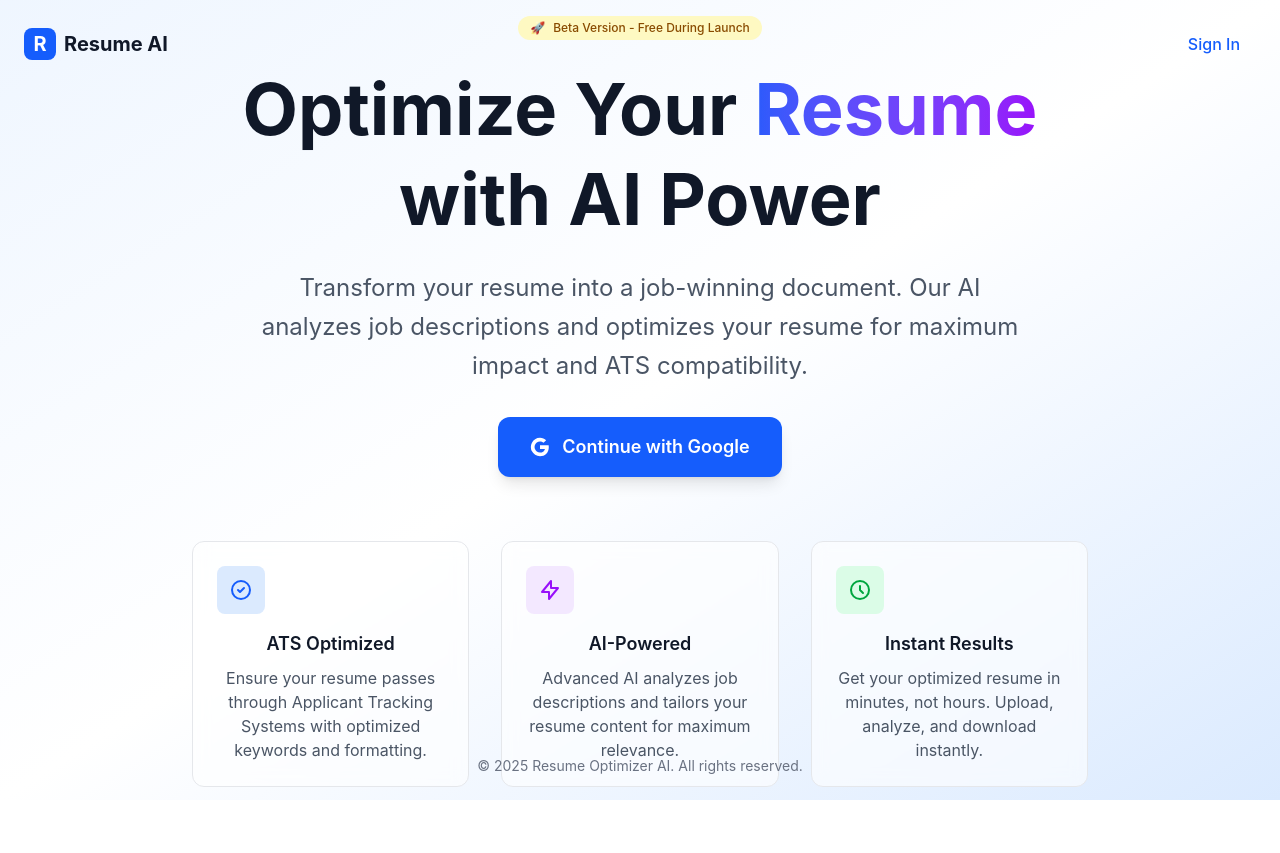
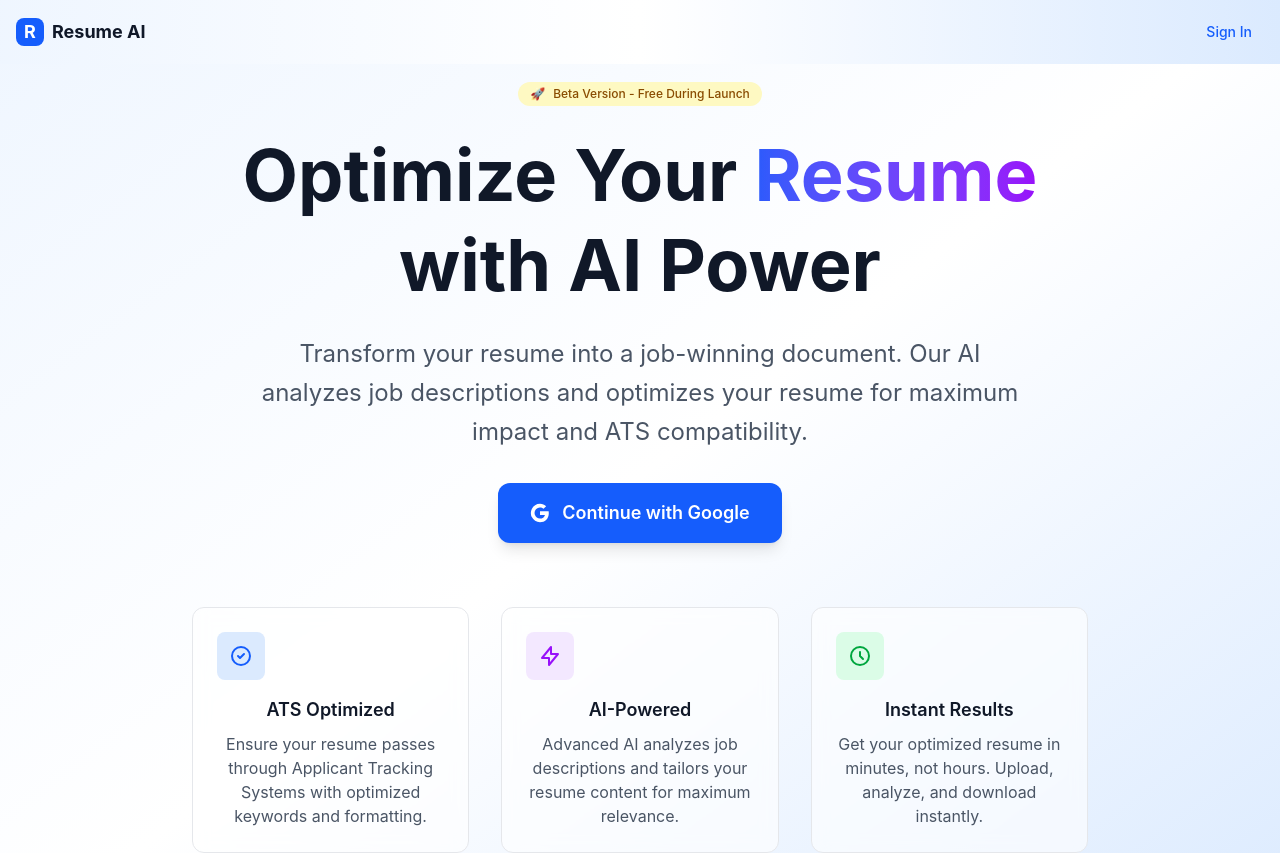
Before and after one commit to shashank-indukuri/resumeaiui, a Next.js app: page / in a window 1280 px wide. Shown: the top 853 px of the page. Before the commit the page ends 800 px from the top, so only its background shows below. Built offline with nearby package versions, Linux system fonts and the light colour scheme; no server answers.

Commit message:
Refactor LandingPage component for improved navigation and layout consistency

```diff
--- a/app/page.tsx
+++ b/app/page.tsx
@@ -24,23 +24,23 @@ export default function LandingPage() {
   return (
     <div className="min-h-screen bg-gradient-to-br from-blue-50 via-white to-blue-100 dark:from-gray-900 dark:via-gray-950 dark:to-gray-900">
       {/* Navigation */}
-      <nav className="absolute top-0 w-full p-6 flex justify-between items-center z-10">
+      <nav className="fixed top-0 w-full p-3 md:p-4 flex justify-between items-center z-10 bg-gradient-to-r from-blue-50 via-white to-blue-100 dark:from-gray-900 dark:via-gray-950 dark:to-gray-900">
         <div className="flex items-center space-x-2">
-          <div className="w-8 h-8 bg-blue-600 rounded-lg flex items-center justify-center">
-            <span className="text-white font-bold text-xl">R</span>
+          <div className="w-7 h-7 bg-blue-600 rounded-lg flex items-center justify-center">
+            <span className="text-white font-bold text-lg">R</span>
           </div>
-          <span className="text-xl font-bold text-gray-900 dark:text-white">Resume AI</span>
+          <span className="text-lg font-bold text-gray-900 dark:text-white">Resume AI</span>
         </div>
         <button
           onClick={signInWithGoogle}
-          className="px-4 py-2 text-blue-600 hover:text-blue-700 transition-colors font-medium"
+          className="px-3 py-1.5 text-blue-600 hover:text-blue-700 transition-colors font-medium text-sm"
         >
           Sign In
         </button>
       </nav>
 
       {/* Hero Section */}
-      <div className="flex flex-col items-center justify-center min-h-screen px-4 text-center">
+      <div className="flex flex-col items-center justify-center min-h-screen px-4 text-center pt-16 md:pt-20">
         <div className="max-w-4xl mx-auto">
           {/* Beta Badge */}
           <div className="inline-flex items-center px-3 py-1 rounded-full text-xs font-medium bg-yellow-100 text-yellow-800 mb-6">
@@ -111,7 +111,7 @@ export default function LandingPage() {
       </div>
 
       {/* Footer */}
-      <footer className="absolute bottom-0 w-full p-6 text-center text-gray-500 dark:text-gray-400 text-sm">
+      <footer className="relative w-full p-6 text-center text-gray-500 dark:text-gray-400 text-sm mt-8">
         &copy; {new Date().getFullYear()} Resume Optimizer AI. All rights reserved.
       </footer>
     </div>
```
